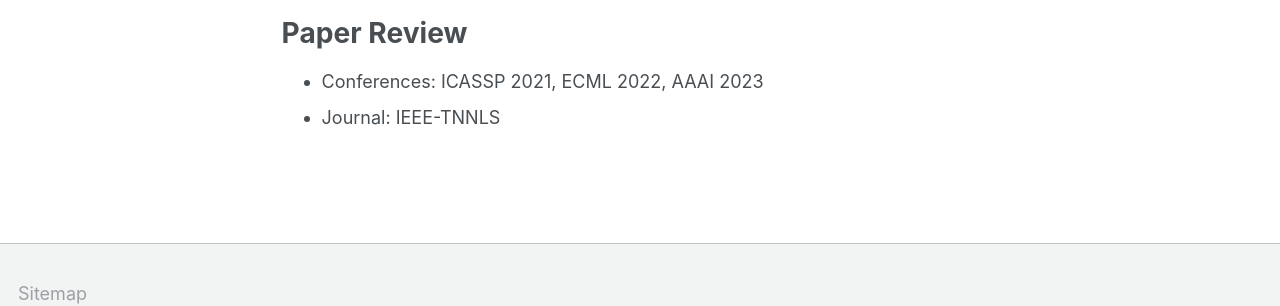
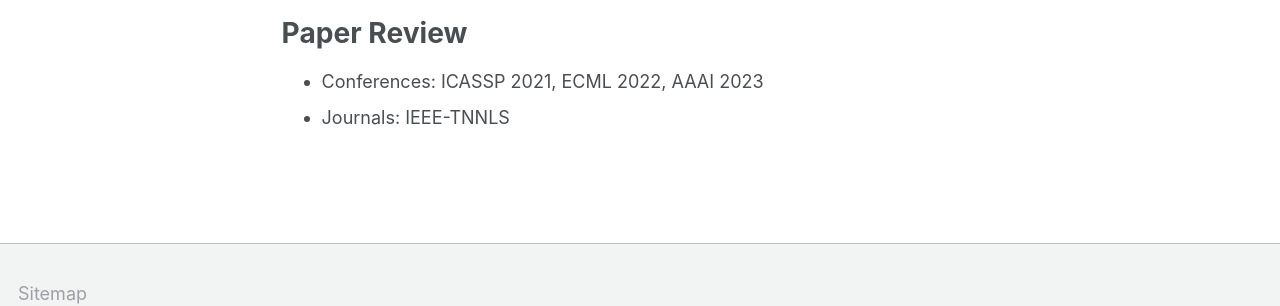
Before and after one commit to hughxiouge/hughxiouge.github.io, a Jekyll site: the page built from _pages/cv.md, in a window 1280 px wide. Shown: the part 501-807 px from the top of the page. Built offline with Jekyll 4.4.1, drawn with Linux system fonts in a browser that asks for light colours; some web fonts are replaced.

Commit message:
minor change

```diff
--- a/_pages/cv.md
+++ b/_pages/cv.md
@@ -26,7 +26,7 @@ Work experience
 Paper Review
 ======
 * Conferences: ICASSP 2021, ECML 2022, AAAI 2023
-* Journal: IEEE-TNNLS
+* Journals: IEEE-TNNLS
 
 <!-- Skills
 ======
```
Also changed, not shown: _pages/publications.md (+3 -1 lines).
